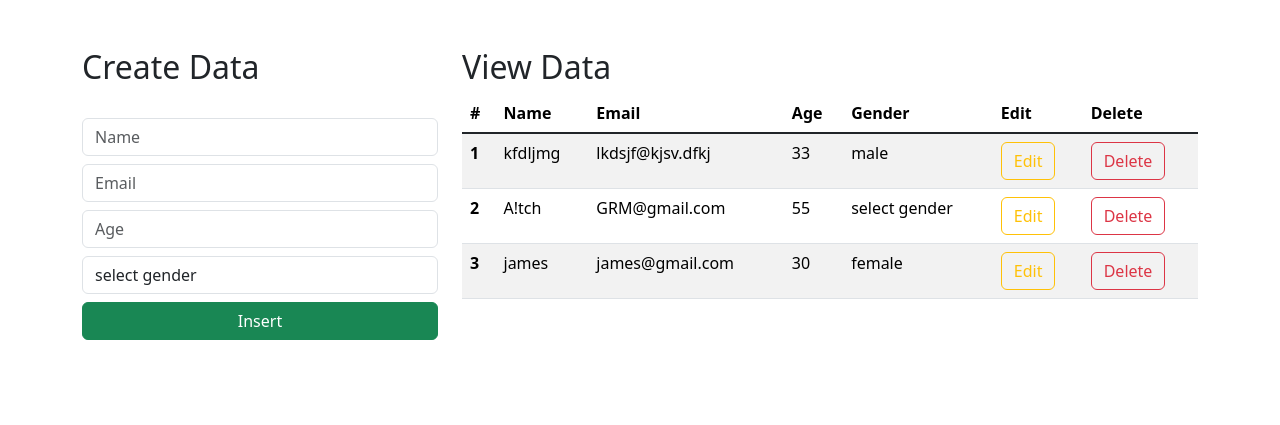
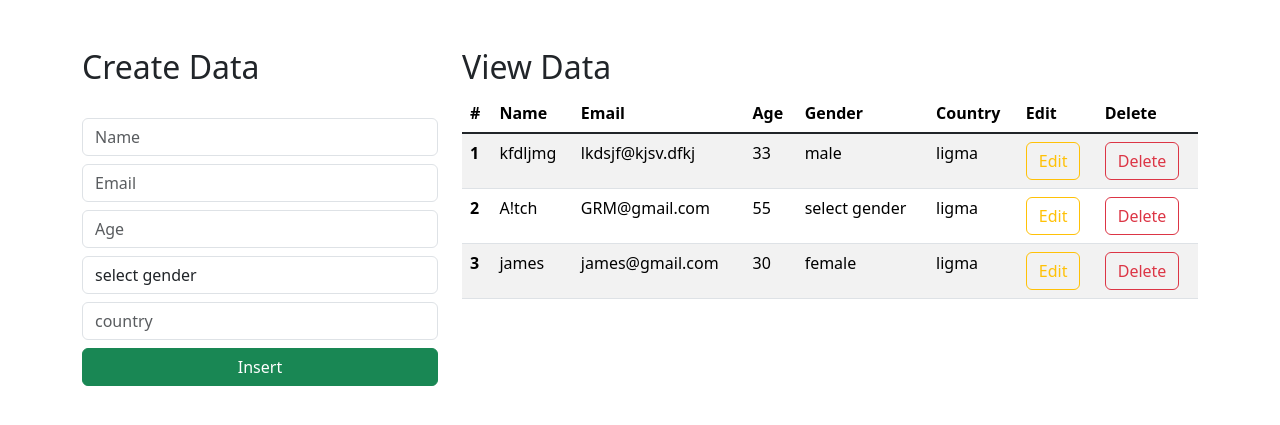
Before and after one commit to JCOCHARLIE/django_CRUD, a Django app: page / in a window 1280 px wide. Shown: the part 16-441 px from the top of the page. Run offline with Django 4.2, Linux system fonts and the light colour scheme; data comes from the database, SQL or seed files in the repository; both versions use the stored data as it was after the commit.

Commit message:
added country column

```diff
--- a/django_CRUD/models.py
+++ b/django_CRUD/models.py
@@ -5,6 +5,7 @@ class Student(models.Model):
     email = models.EmailField()
     age = models.IntegerField()
     gender = models.CharField(max_length=50, blank=False, null=False)
+    country = models.CharField(default='ligma', max_length=50, blank=False, null=False)
 
 def __str__(self):
     return self.name
--- a/django_CRUD/views.py
+++ b/django_CRUD/views.py
@@ -28,6 +28,7 @@ def insertData(request):
         email = request.POST.get('email')
         age = request.POST.get('age')
         gender = request.POST.get('gender')
+        country = request.POST.get('country')
 
         query = Student(name=name, email=email, age=age, gender=gender)
         query.save()
--- a/templates/index.html
+++ b/templates/index.html
@@ -47,6 +47,11 @@
                         </select>
                     </div>
 
+                    <div class="form-group">
+                        <input type="text" class="form-control  mt-2" placeholder="country" name="country" required>
+
+                    </div>
+
                     <div class="d-grid gap-2">
 
                         <button class="btn btn-success mt-2" type="submit">Insert</button>
@@ -66,6 +71,7 @@
                         <th scope="col">Email</th>
                         <th scope="col">Age</th>
                         <th scope="col">Gender</th>
+                        <th scope="col">Country</th>
                         <th scope="col">Edit</th>
                         <th scope="col">Delete</th>
 
@@ -80,6 +86,7 @@
                         <td>{{d.email}}</td>
                         <td>{{d.age}}</td>
                         <td>{{d.gender}}</td>
+                        <td>{{d.country}}</td>
                         <td><a href="/update/{{d.id}}" type="button" class="btn btn-outline-warning">Edit</a></td>
                         <td><a href="/delete/{{d.id}}" type="button" class="btn btn-outline-danger">Delete</a></td>
                       </tr>
```
Also changed, not shown: db.sqlite3, django_CRUD/migrations/0002_student_country.py (added).
